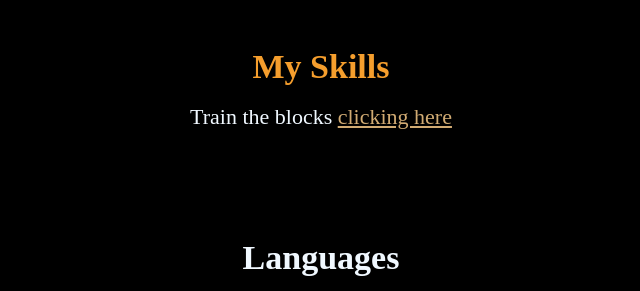
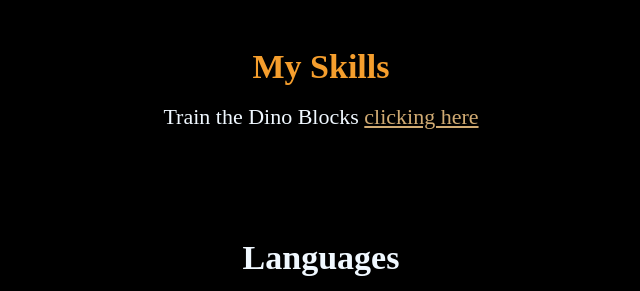
Before and after one commit to willigro/PortfolioWebPage, a PHP site: page /home.php in a window 1280 px wide. Shown: the part 960-1251 px from the top of the page, without its empty margins (319-959 px from the left). Run offline with PHP 8.4, Linux system fonts and the light colour scheme; some web fonts are replaced.

Commit message:
Add color

```diff
--- a/home.php
+++ b/home.php
@@ -173,7 +173,7 @@
         <div class="content-title-section">
           <p class="p-title-section">My Skills</p>
           <p id="train-my-dino" class="p-content">
-            Train the blocks <a id="train-my-dino-link" class="a-main">clicking here</a>
+            Train the Dino Blocks <a id="train-my-dino-link" class="a-main">clicking here</a>
           </p>
           <div id="stop-train-my-dino" class="p-content" hidden>
             Stop the training <a id="stop-train-my-dino-link" class="a-main">clicking here</a>
@@ -182,7 +182,7 @@
               Wait, I'm learning!!
               <br>Score <span id="dino_actual_score">0</span>
               <br>Alive blocks <span id="dino_alive">0</span>
-              <br>Best score <span id="dino_best_score">0</span>
+              <br>Best score <span id="dino_best_score" class="p-shine">0</span>
             </div>
           </div>
 
```
